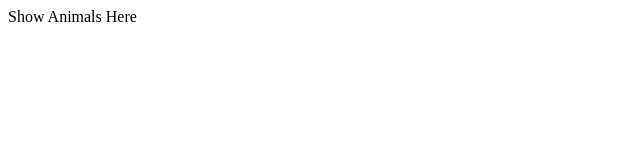
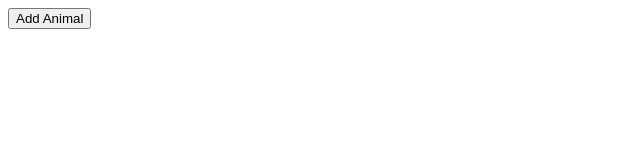
Before and after one commit to jammelOSjohnson/animals, a React (Vite) app: page / in a window 1280 px wide. Shown: the top 160 px of the page, without its empty margins (0-640 px from the left). Built offline with nearby package versions, Linux system fonts and the light colour scheme.

Commit message:
Add functionality to App component for displaying random animals. Implemented state management and button to add animals to the display.

```diff
--- a/src/App.js
+++ b/src/App.js
@@ -1,7 +1,28 @@
-import React from "react";
+import React, { useState } from "react";
+
+//generates a random animal and returns the animal array
+function getRandomAnimal() {
+  const animals = ["bird", "cat", "cow", "dog", "gator", "horse"];
+
+  return animals[Math.floor(Math.random() * animals.length)];
+}
 
 const App = () => {
-  return <div>Show Animals Here</div>;
+  //declare animal state
+  const [animals, setAnimals] = useState([]);
+
+  //change animal state when button is clicked
+  const handleClick = () => {
+    setAnimals([...animals, getRandomAnimal()]);
+  };
+
+  //render the results
+  return (
+    <div>
+      <button onClick={handleClick}>Add Animal</button>
+      <div>{animals}</div>
+    </div>
+  );
 };
 
 export default App;
```
